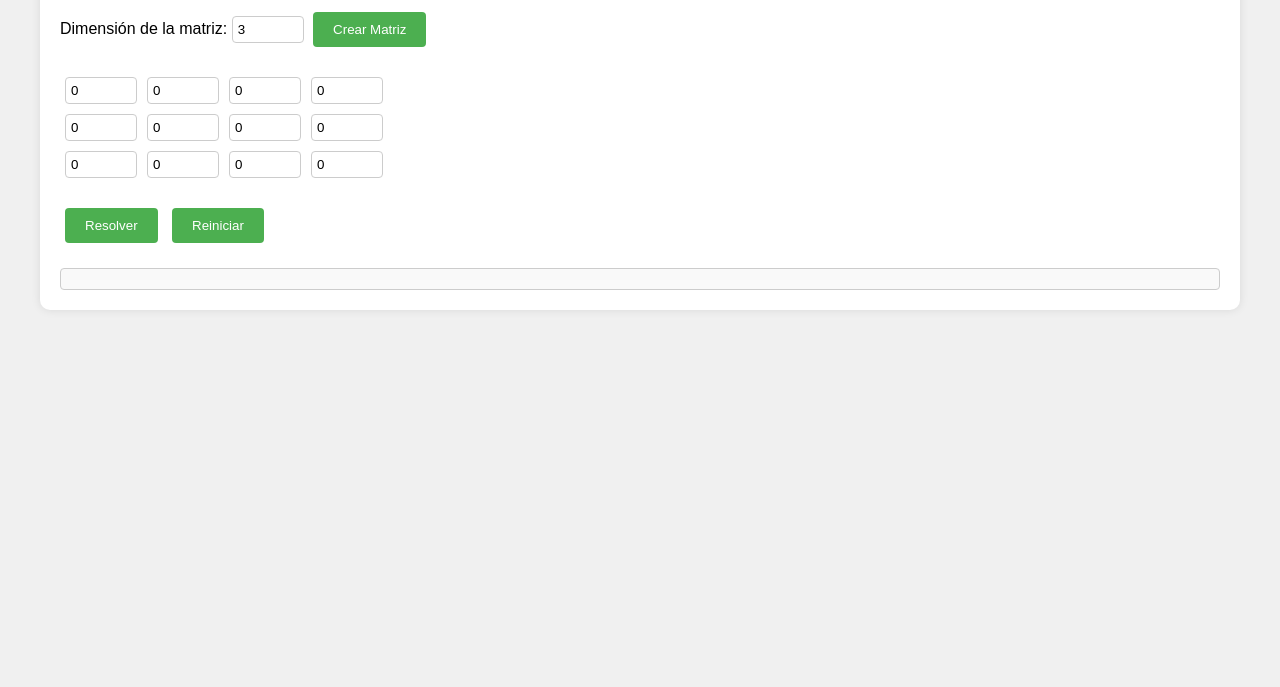
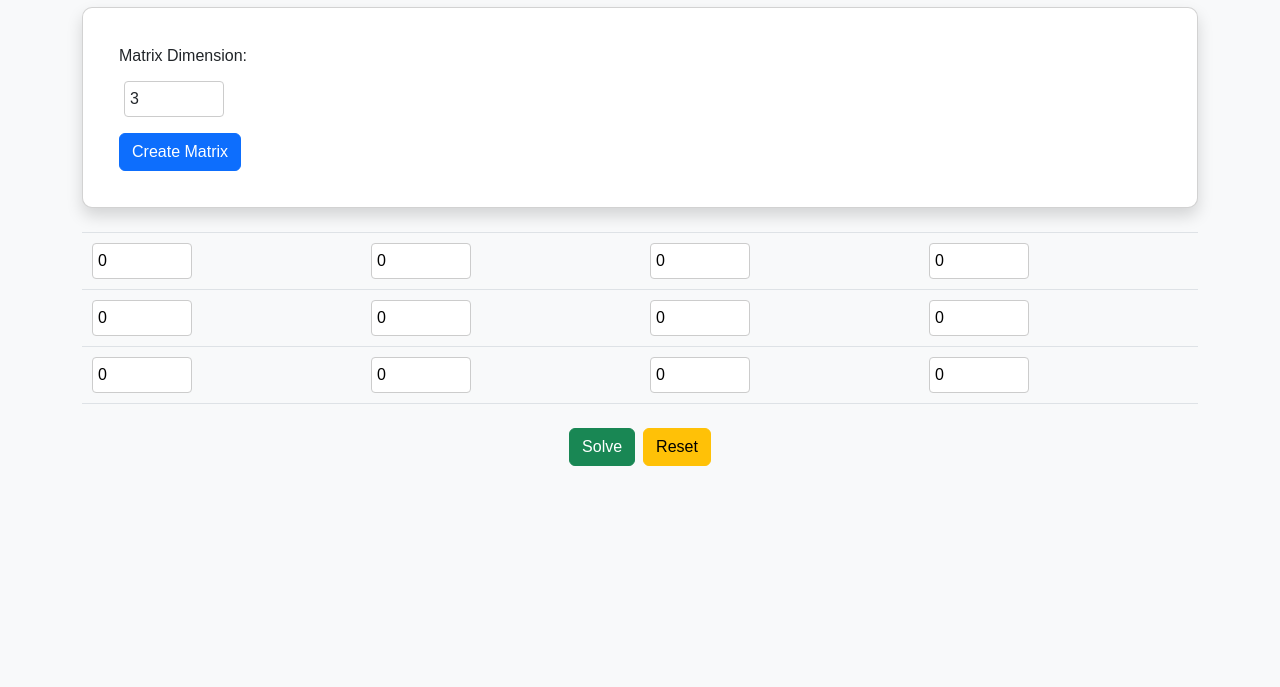
Before and after one commit to N4hu3/gauss-jordan-calculator, a plain HTML site: page index.html in a window 1280 px wide. Shown: the part 113-800 px from the top of the page. Drawn offline with nearby package versions, Linux system fonts and the light colour scheme.

Commit message:
Version Final

```diff
--- a/index.html
+++ b/index.html
@@ -3,28 +3,35 @@
 <head>
     <meta charset="UTF-8">
     <meta name="viewport" content="width=device-width, initial-scale=1.0">
-    <title>Calculadora Gauss-Jordan</title>
+    <title>Gauss-Jordan Calculator</title>
+    <link href="https://cdn.jsdelivr.net/npm/bootstrap@5.3.0-alpha3/dist/css/bootstrap.min.css" rel="stylesheet">
     <link rel="stylesheet" href="styles.css">
 </head>
-<body>
-    <div class="container">
-        <h1>Calculadora de Gauss-Jordan</h1>
+<body class="bg-light">
+    <div class="container my-5">
+        <h1 class="text-center mb-4">Gauss-Jordan Calculator</h1>
 
-        <div class="dimension-input">
-            <label>Dimensión de la matriz: </label>
-            <input type="number" id="dimension" min="2" max="10" value="3">
-            <button onclick="createMatrix()">Crear Matriz</button>
+        <div class="card shadow">
+            <div class="card-body">
+                <div class="mb-3">
+                    <label for="dimension" class="form-label">Matrix Dimension:</label>
+                    <input type="number" id="dimension" class="form-control" min="2" max="10" value="3">
+                </div>
+                <button class="btn btn-primary" onclick="createMatrix()">Create Matrix</button>
+            </div>
         </div>
 
-        <div class="matrix-input" id="matrixContainer">
-            <!-- La matriz se generará aquí -->
+        <div class="my-4" id="matrixContainer">
+            <!-- Matrix inputs will be generated here -->
         </div>
 
-        <button onclick="solveGaussJordan()">Resolver</button>
-        <button onclick="resetMatrix()">Reiniciar</button>
+        <div class="d-flex justify-content-center gap-2">
+            <button class="btn btn-success" onclick="solveGaussJordan()">Solve</button>
+            <button class="btn btn-warning" onclick="resetMatrix()">Reset</button>
+        </div>
 
-        <div class="steps" id="steps">
-            <!-- Los pasos se mostrarán aquí -->
+        <div class="mt-5" id="steps">
+            <!-- Steps and results will be displayed here -->
         </div>
     </div>
     <script src="script.js"></script>
--- a/script.js
+++ b/script.js
@@ -4,6 +4,7 @@ function createMatrix() {
     container.innerHTML = '';
 
     const table = document.createElement('table');
+    table.classList.add('table', 'table-bordered');
 
     for (let i = 0; i < dimension; i++) {
         const row = document.createElement('tr');
@@ -11,6 +12,7 @@ function createMatrix() {
             const cell = document.createElement('td');
             const input = document.createElement('input');
             input.type = 'number';
+            input.classList.add('form-control');
             input.step = 'any';
             input.value = '0';
             input.dataset.row = i;
@@ -32,7 +34,11 @@ function getMatrix() {
         matrix[i] = [];
         for (let j = 0; j < dimension + 1; j++) {
             const input = document.querySelector(`input[data-row="${i}"][data-col="${j}"]`);
-            matrix[i][j] = parseFloat(input.value) || 0;
+            if (!input || isNaN(parseFloat(input.value))) {
+                alert('Please fill all matrix cells correctly.');
+                return null;
+            }
+            matrix[i][j] = parseFloat(input.value);
         }
     }
 
@@ -45,6 +51,7 @@ function displayStep(step, matrix) {
     stepDiv.innerHTML = `<p>${step}</p>`;
 
     const table = document.createElement('table');
+    table.classList.add('table', 'table-sm', 'table-striped');
     for (let i = 0; i < matrix.length; i++) {
         const row = document.createElement('tr');
         for (let j = 0; j < matrix[i].length; j++) {
@@ -61,38 +68,44 @@ function displayStep(step, matrix) {
 
 function solveGaussJordan() {
     const matrix = getMatrix();
+    if (!matrix) return;
+
     const n = matrix.length;
     const steps = document.getElementById('steps');
-    steps.innerHTML = '<h3>Pasos de la solución:</h3>';
+    steps.innerHTML = '<h3>Solution Steps:</h3>';
 
-    // Gauss-Jordan elimination
+    const tolerance = 1e-10;
+
     for (let i = 0; i < n; i++) {
-        // Make the diagonal element 1
+        // Check if pivot is too small
+        if (Math.abs(matrix[i][i]) < tolerance) {
+            alert(`Pivot too small (close to zero) at row ${i + 1}. Cannot proceed.`);
+            return;
+        }
+
+        // Divide row by the pivot
         const pivot = matrix[i][i];
-        displayStep(`Dividiendo fila ${i + 1} por ${pivot}`, matrix);
-
         for (let j = i; j < n + 1; j++) {
             matrix[i][j] /= pivot;
         }
+        displayStep(`Dividing row ${i + 1} by ${pivot.toFixed(4)}`, JSON.parse(JSON.stringify(matrix)));
 
-        // Make other elements in column i equal to 0
+        // Subtract multiples of the row to make other column elements zero
         for (let k = 0; k < n; k++) {
             if (k !== i) {
                 const factor = matrix[k][i];
-                displayStep(`Restando ${factor} veces la fila ${i + 1} de la fila ${k + 1}`, matrix);
-
                 for (let j = i; j < n + 1; j++) {
                     matrix[k][j] -= factor * matrix[i][j];
                 }
+                displayStep(`Subtracting ${factor.toFixed(4)} times row ${i + 1} from row ${k + 1}`, JSON.parse(JSON.stringify(matrix)));
             }
         }
     }
 
     // Display final results
-    displayStep("Solución final:", matrix);
+    displayStep("Final Solution", matrix);
 
-    // Display solution in readable format
-    let solution = "<h3>Solución del sistema:</h3>";
+    let solution = '<h4>Solution:</h4>';
     for (let i = 0; i < n; i++) {
         solution += `x${i + 1} = ${matrix[i][n].toFixed(4)}<br>`;
     }
@@ -104,5 +117,4 @@ function resetMatrix() {
     createMatrix();
 }
 
-// Inicializar la matriz al cargar la página
 window.onload = createMatrix;
--- a/styles.css
+++ b/styles.css
@@ -1,50 +1,28 @@
 body {
     font-family: Arial, sans-serif;
-    max-width: 1200px;
-    margin: 0 auto;
-    padding: 20px;
-    background: #f0f0f0;
 }
 
-.container {
-    background: white;
+.card {
+    border-radius: 10px;
     padding: 20px;
-    border-radius: 10px;
-    box-shadow: 0 0 10px rgba(0, 0, 0, 0.1);
+    background-color: #fff;
 }
 
-.matrix-input {
-    margin: 20px 0;
+input[type="number"] {
+    width: 100px;
+    padding: 5px;
+    margin: 5px;
+    border: 1px solid #ccc;
+    border-radius: 4px;
 }
 
 table {
+    margin-top: 20px;
     border-collapse: collapse;
-    margin: 10px 0;
 }
 
 td {
     padding: 5px;
-}
-
-input[type="number"] {
-    width: 60px;
-    padding: 5px;
-    border: 1px solid #ccc;
-    border-radius: 4px;
-}
-
-button {
-    background: #4CAF50;
-    color: white;
-    padding: 10px 20px;
-    border: none;
-    border-radius: 4px;
-    cursor: pointer;
-    margin: 5px;
-}
-
-button:hover {
-    background: #45a049;
 }
 
 .steps {
@@ -55,15 +33,6 @@ button:hover {
     background: #f9f9f9;
 }
 
-.dimension-input {
-    margin-bottom: 20px;
-}
-
-.matrix-cell {
-    position: relative;
-    display: inline-block;
-}
-
 .highlight {
     background-color: #ffeb3b;
     transition: background-color 0.3s;
```
